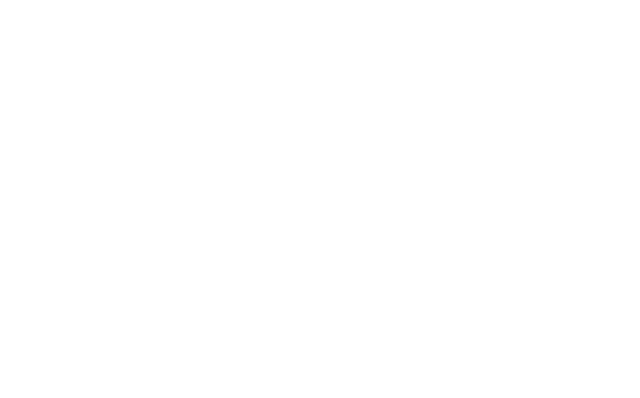
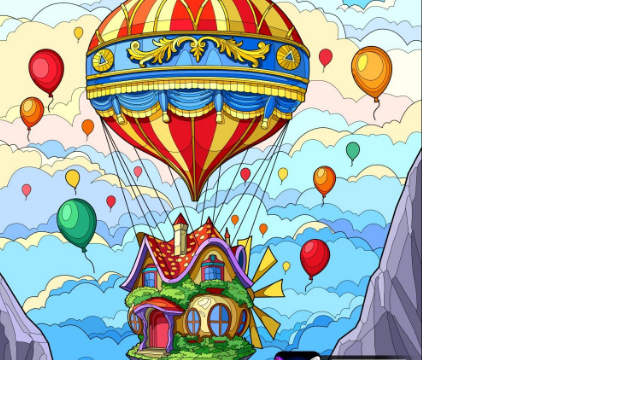
Before and after one commit to elena5875/resume, a plain HTML site: page index.html in a window 1280 px wide. Shown: the whole page, without its empty margins (0-640 px from the left). Drawn offline with nearby package versions, Linux system fonts and the light colour scheme.

Commit message:
adding photos and margins

```diff
--- a/assets/css/style.css
+++ b/assets/css/style.css
@@ -0,0 +1,16 @@
+@import url('https://fonts.googleapis.com/css?family=Roboto:100,200,300,400,500,600,700|Exo:100,200,300,400,500,600,700');
+
+header {
+    margin: 0;
+}
+
+.logo {
+    background: url("../images/rosie.jpg");
+    background-position: center;
+    background-repeat: no-repeat;
+    background-size: cover;
+    min-height: 360px;
+    transition: all .5s ease-in-out;
+    -moz-transition: all .5s ease-in-out;
+    -webkit-transition: all .5s ease-in-out;
+}
--- a/index.html
+++ b/index.html
@@ -7,11 +7,17 @@
     <link rel="stylesheet" href="https://maxcdn.bootstrapcdn.com/bootstrap/4.2.1/css/bootstrap.min.css" type="text/css" />
     <link rel="stylesheet" href="https://use.fontawesome.com/releases/v5.0.10/css/all.css"
         integrity="sha384-+d0P83n9kaQMCwj8F4RJB66tzIwOKmrdb46+porD/OvrJ+37WqIM7UoBtwHO6Nlg" crossorigin="anonymous">
-    <title>Elena Resume</title>
+    <link rel="stylesheet" href="assets/css/style.css">
+   <title>Elena Resume</title>
 </head>
 <body>
     <header>
+        <div class="row">
+            <a class="col-md-4 logo" href="index.html"></a>
+            <div class="col-md-8">
 
+            </div>
+        </div>
     </header>
 
     <section>
```
Also changed, not shown: assets/images/rosie.jpg (added).
